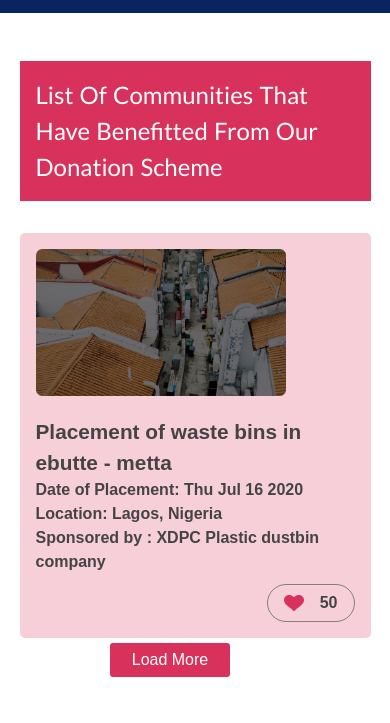
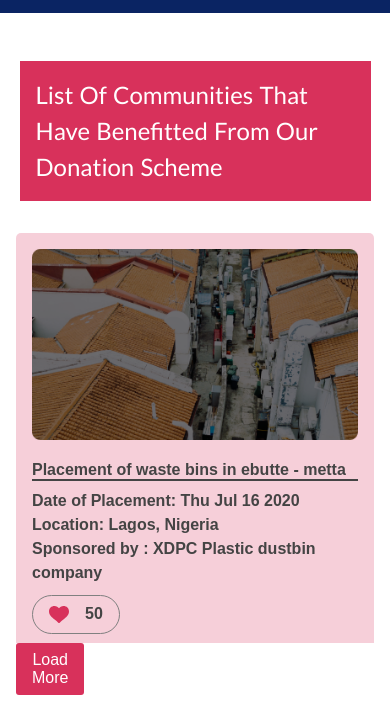
Before and after one commit to Abdullah-ohida/firestorm_benefit_page, a plain HTML site: page index.html in a window 390 px wide. Shown: the part 121-844 px from the top of the page. Drawn offline with Linux system fonts and the light colour scheme.

Commit message:
Alignment

```diff
--- a/asset/css/style.css
+++ b/asset/css/style.css
@@ -674,9 +674,17 @@ article p{
         font-size: 1.3rem;
     }
     /* Benefit Content */
+
     .benefit-container{
+        display: block;
+        background: rgba(216, 49, 91, 0.23);
+        width: auto;
+        height: auto;
+        padding: 1rem 1rem;
+        margin-bottom: 2rem;
+        max-width: none;
         width: 90%;
-        padding: 1rem 1rem;
+        animation: simple 2s ease-in-out;
     }
 
     article{
@@ -686,30 +694,88 @@ article p{
     .head-title{
         width: 90%;
     }
-    .review-text{
-        font: 1.4rem;
+
+    .img-item{
+        width: 100%;
+        /* display: flex;
+        align-items: center;
+        justify-content: center; */
+        object-fit: fill;
+    }
+
+
+    .like{
+        float: none;
+        margin-bottom: 0.5rem;
+    }
+
+    .load-btn{
+        display: flex;
+        align-items: center;
+        justify-content: flex-end;
     }
 
     .review-content{
         width: 90%;
     }
-    .load-more{
-        float: right;
-        margin-right: 10rem;
-        outline: none;
-    }
-    .img-item{
-        width: 250px;
-        text-align: center;
-    }
+
 }
 
 @media screen and (max-width: 500px){
+    .benefit-content{
+        padding: 0 1rem;
+    }
+    .benefit-container{
+        display: block;
+        background: rgba(216, 49, 91, 0.23);
+        width: auto;
+        height: auto;
+        padding: 1rem 1rem 1.5rem;
+        margin-bottom: 2rem;
+        max-width: none;
+        animation: simple 2s ease-in-out;
+    }
+
+    .img-item{
+        width: 100%;
+        margin: 0 auto;
+
+    }
+
+    article{
+        width: 100%;
+    }
+
+    article h2{
+        font-size: 1rem;
+        color:  #444444;
+        width: 100%;
+        margin-bottom: 0.5rem;
+        line-height: 1.2;
+        border-bottom: 2px solid;
+    }
+
+    article p{
+        color:  #444444;
+        font-weight: bold;
+    }
+
+     .like{
+        float: none;
+        margin-bottom: 0.5rem;
+    }
+
+    .load-btn{
+        display: flex;
+        align-items: center;
+        justify-content: start;
+    }
+
+    /* review */
     .review-content{
         padding: 0rem;
         margin-bottom: 1rem;
     }
-
 
     .review-flex{
         width: 280px;
--- a/index.html
+++ b/index.html
@@ -98,7 +98,9 @@
                         </artile>
                 </div>
             </div>
-            <button type="button" class="load-more">load more</button>
+            <div class="load-btn">
+                <button type="button" class="load-more">load more</button>
+            </div>
         </div>
 
     </section>
--- a/script.js
+++ b/script.js
@@ -94,10 +94,12 @@ const loadItem = [
     // });
     loadBtn.addEventListener('click', function(){
         if(sectionCenter.classList.contains('show-more')){
-            sectionCenter.classList.remove('show-more')
+            sectionCenter.classList.remove('show-more');
+            loadBtn.textContent = "load more"
         }
         else{
             sectionCenter.classList.add('show-more');
+            loadBtn.textContent = "hide"
             let displayItem = loadItem.map(function (item){
                 return ` <div class="benefit-container">
                 <div class="img-item">
```
